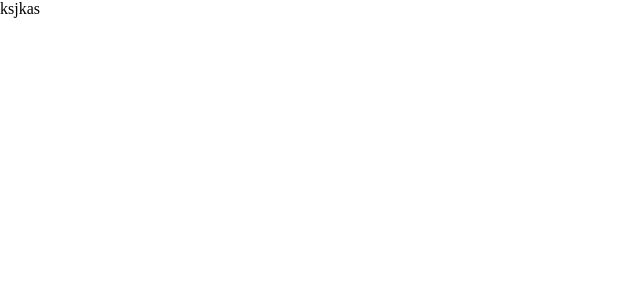
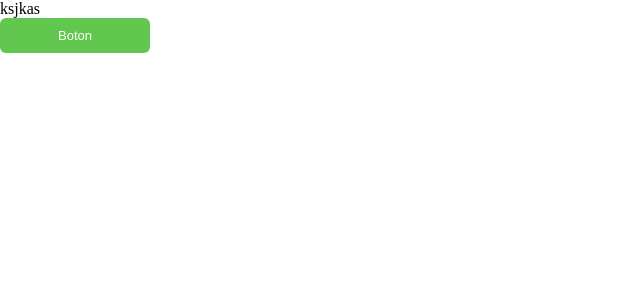
Before and after one commit to xDeiby/agro-app, a React (Create React App) app: page / in a window 1280 px wide. Shown: the top 300 px of the page, without its empty margins (0-640 px from the left). Built offline with nearby package versions, Linux system fonts and the light colour scheme.

Commit message:
boton inicial

```diff
--- a/src/App.tsx
+++ b/src/App.tsx
@@ -2,11 +2,13 @@
 
 import * as React from "react";
 import Menu from "./components/menu";
+import Button from "./components/menu/button/Button";
 
 const App: React.FunctionComponent = () => {
     return (
         <div className="app">
             <Menu />
+            <Button pit="default">Boton</Button>
         </div>
     );
 };
--- /dev/null
+++ b/src/components/menu/button/Button.tsx
@@ -0,0 +1,16 @@
+import StyledButton, { TypeButton } from "./styled.Boton";
+
+interface IPropertys {
+    color?: string;
+    pit: TypeButton;
+    width?: string;
+    fontSize?: string;
+    paddingf?: string;
+    backgroundColor?: string;
+}
+
+const Boton: React.FunctionComponent<IPropertys> = (props) => {
+    // eslint-disable-next-line react/prop-types
+    return <StyledButton {...props} />;
+};
+export default Boton;
--- /dev/null
+++ b/src/components/menu/button/styled.Boton.ts
@@ -0,0 +1,43 @@
+import styled from "styled-components";
+
+export type TypeButton = "default" | "accept";
+const TypeStyle: { [key in TypeButton]: IModelButton } = {
+    accept: {
+        color: "#fff",
+    },
+    default: {
+        color: "white",
+    },
+};
+
+interface IModelButton {
+    color?: string;
+}
+interface IStyledButton {
+    border?: string;
+    pit: TypeButton;
+    borderRadius?: string;
+    color?: string;
+    width?: string;
+    fontSize?: string;
+    paddingf?: string;
+    backgroundColor?: string;
+}
+
+const StyledButton = styled.button<IStyledButton>`
+    border: ${(pr) => (pr.border ? pr.border : "none")};
+    border-radius: ${(pr) => (pr.borderRadius ? pr.borderRadius : "6")}px;
+    color: ${(pr) => TypeStyle[pr.pit].color};
+    width: ${(pr) => (pr.width ? pr.width : "150")}px;
+    font-size: ${(pr) => (pr.fontSize ? pr.fontSize : "13")}px;
+    padding: ${(pr) => (pr.paddingf ? pr.paddingf : "10")}px;
+    background-color: ${(pr) =>
+        pr.backgroundColor ? pr.backgroundColor : "#39b91fc9"};
+    &:hover {
+        color: #fff;
+        background: #2d9917c9;
+        transition: 0.5s;
+    }
+`;
+
+export default StyledButton;
```
Also changed, not shown: .eslintrc.json, 2 other files (tests, documents, lock files or other folders).
